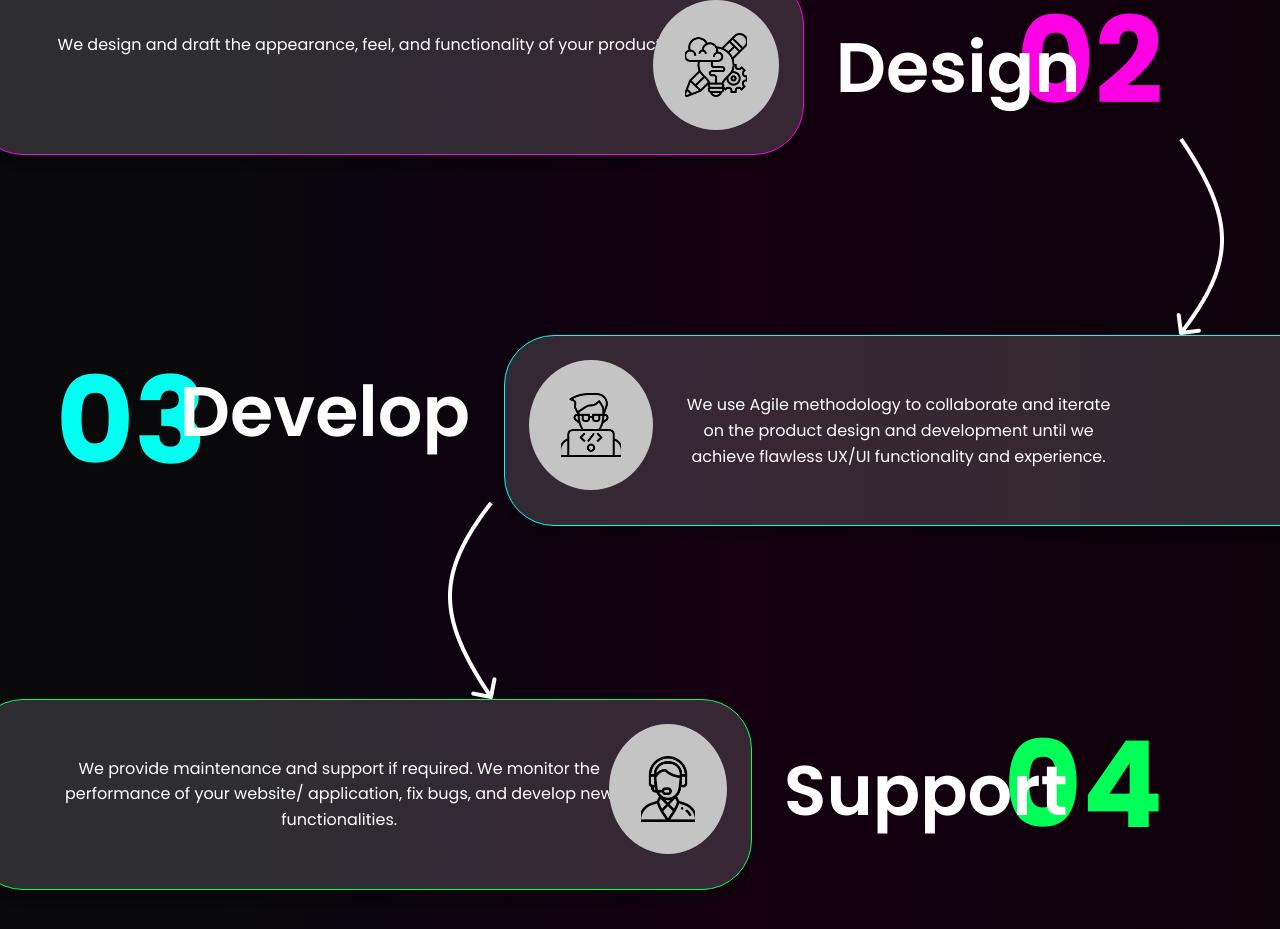
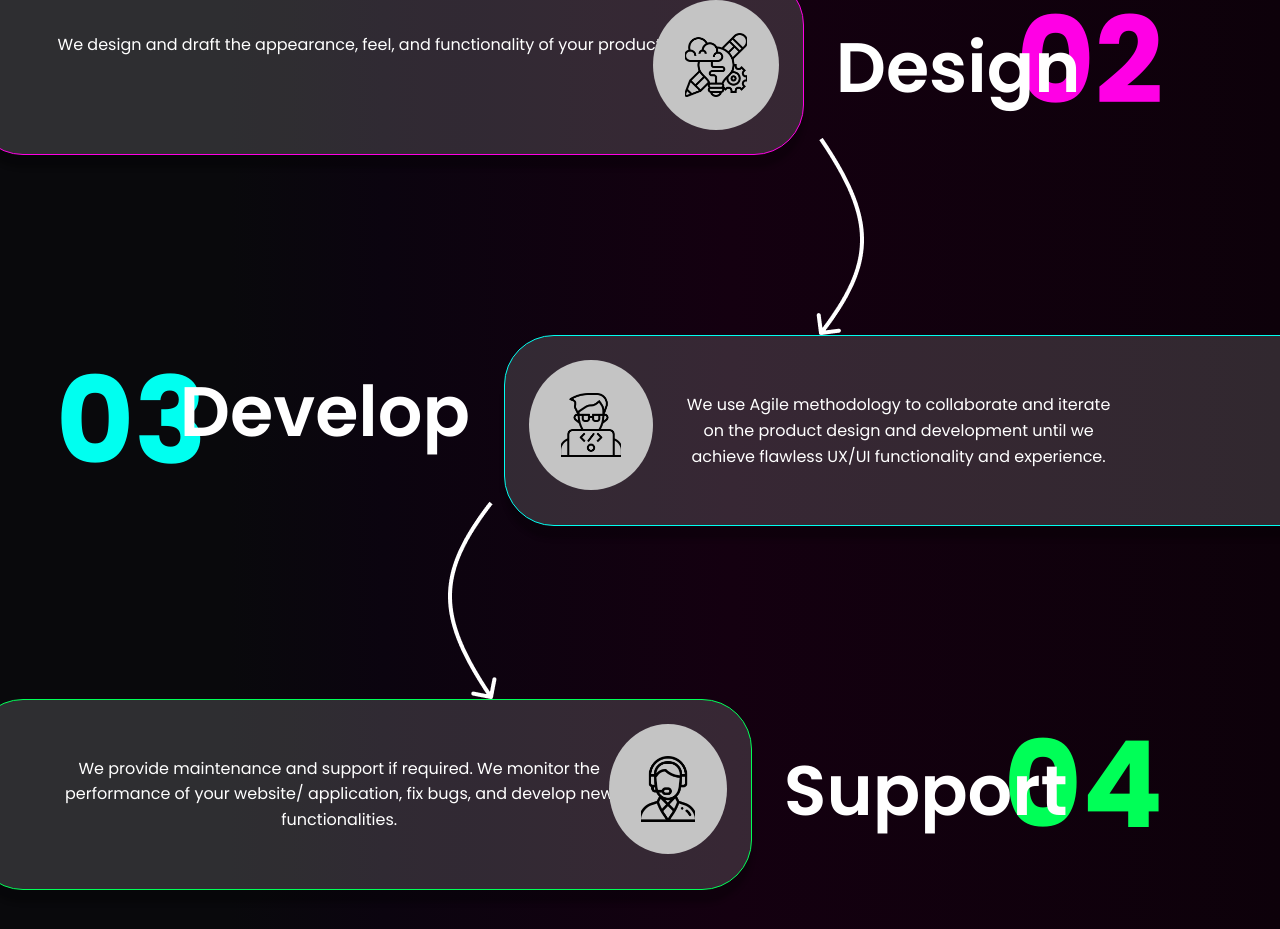
Before and after one commit to befog-dev-team/Befog-Website, a React (Vite) app in the folder client/: page / in a window 1280 px wide. Shown: the part 2440-3369 px from the top of the page. Built offline with nearby package versions, Linux system fonts and the light colour scheme; a web font is replaced by a local one.

Commit message:
Add profile pop-up, help section for shop, and improve Navbar UI

```diff
--- a/client/src/pages/Home/Home.css
+++ b/client/src/pages/Home/Home.css
@@ -632,8 +632,8 @@ body {
 
 @media (max-width: 2720px) {
   .arrowRight img {
-    margin: -4.7rem -38rem 0 32rem;
-  }
+    margin: -4.7rem 7rem 0 32rem;
+}
 }
 
 .Develop-strategy-container {
```
